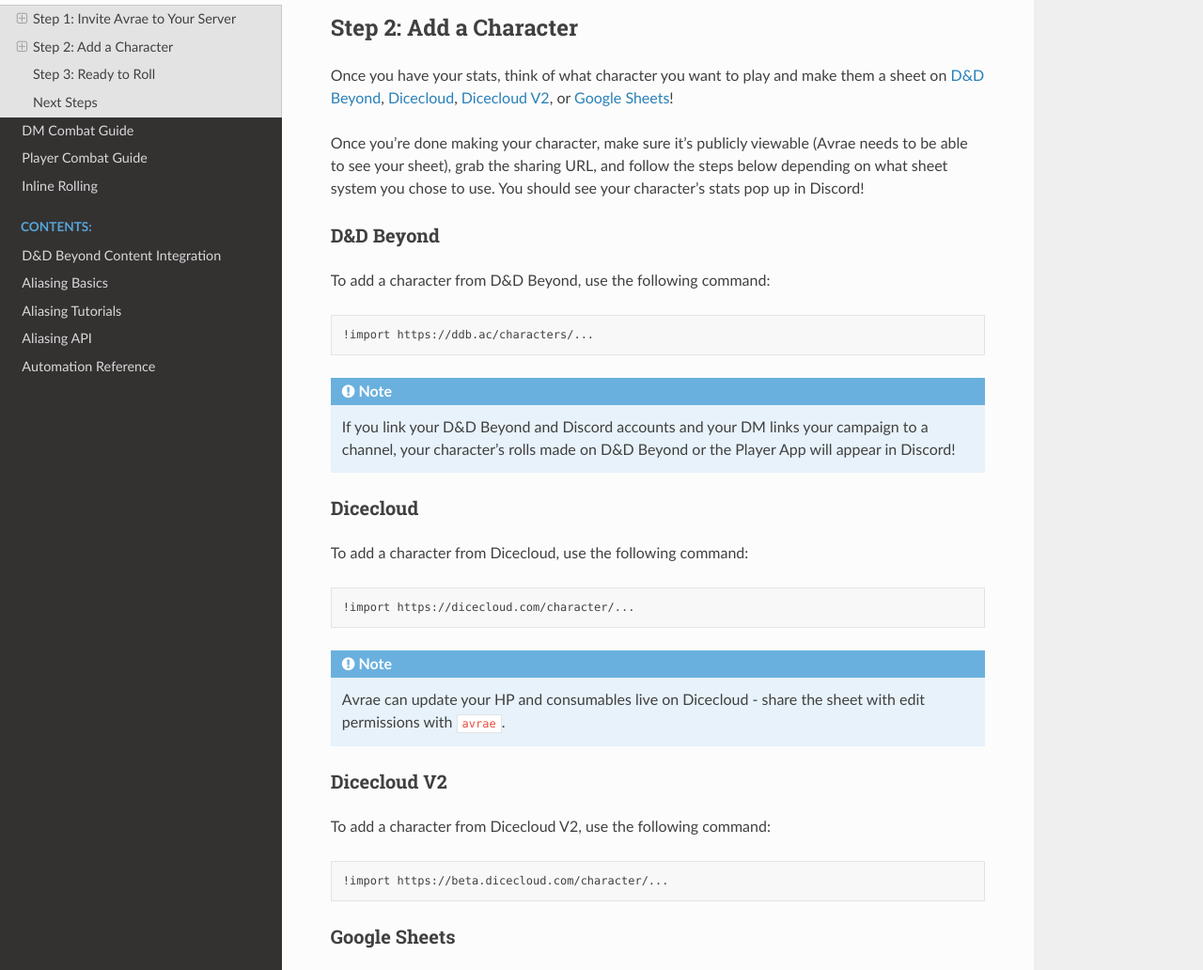
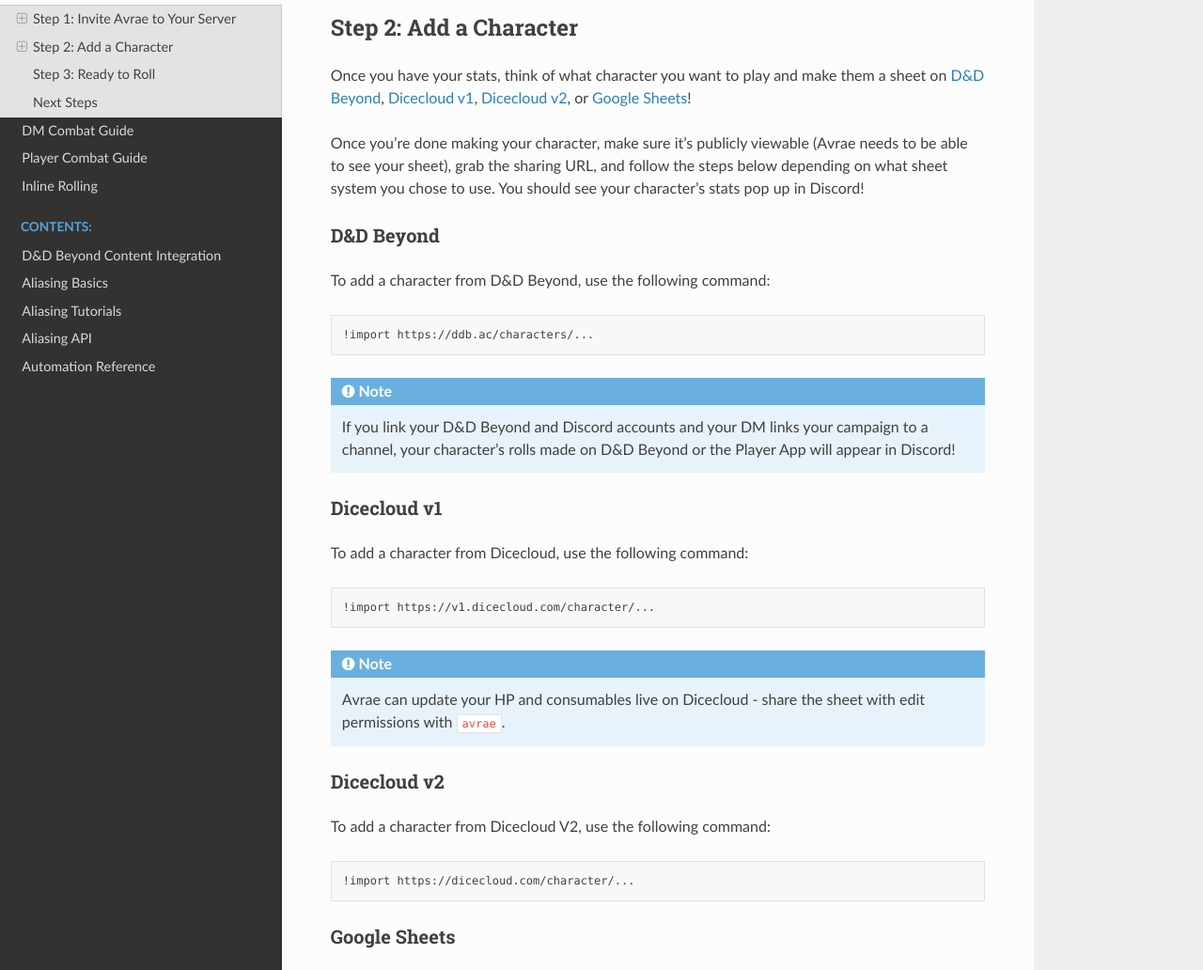
Before and after one commit to avrae/avrae, a Sphinx documentation site: the page built from docs/cheatsheets/get_started.rst, in a window 1280 px wide and 1400 px high, scrolled down 725 px. Shown: the part 163-1195 px from the top of the window at 94% size. Built offline with Sphinx 7.4.7 and the Read the Docs theme 2.0.0, drawn with Linux system fonts in a browser that asks for light colours.

Commit message:
fix(dcv2): update to new url

```diff
--- a/docs/cheatsheets/get_started.rst
+++ b/docs/cheatsheets/get_started.rst
@@ -30,8 +30,8 @@ Help will give you examples of commands you can use and information about them.
 Step 2: Add a Character
 -----------------------
 Once you have your stats, think of what character you want to play and make them a sheet on
-`D&D Beyond <https://www.dndbeyond.com/>`_, `Dicecloud <https://dicecloud.com/>`_,
-`Dicecloud V2 <https://beta.dicecloud.com/>`_, or `Google Sheets <https://gsheet2.avrae.io/>`_!
+`D&D Beyond <https://www.dndbeyond.com/>`_, `Dicecloud v1 <https://v1.dicecloud.com/>`_,
+`Dicecloud v2 <https://dicecloud.com/>`_, or `Google Sheets <https://gsheet2.avrae.io/>`_!
 
 Once you're done making your character, make sure it's publicly viewable (Avrae needs to be able to see your sheet),
 grab the sharing URL, and follow the steps below depending on what sheet system you chose to use.
@@ -47,20 +47,20 @@ To add a character from D&D Beyond, use the following command::
     If you link your D&D Beyond and Discord accounts and your DM links your campaign to a channel, your character's
     rolls made on D&D Beyond or the Player App will appear in Discord!
 
-Dicecloud
-^^^^^^^^^
+Dicecloud v1
+^^^^^^^^^^^^
 To add a character from Dicecloud, use the following command::
 
-  !import https://dicecloud.com/character/...
+  !import https://v1.dicecloud.com/character/...
 
 .. note::
     Avrae can update your HP and consumables live on Dicecloud - share the sheet with edit permissions with ``avrae``.
 
-Dicecloud V2
+Dicecloud v2
 ^^^^^^^^^^^^
 To add a character from Dicecloud V2, use the following command::
 
-  !import https://beta.dicecloud.com/character/...
+  !import https://dicecloud.com/character/...
 
 Google Sheets
 ^^^^^^^^^^^^^
```
Also changed, not shown: README-docker.md (+4 -4 lines), README.md (+8 -8 lines), 3 other files.
